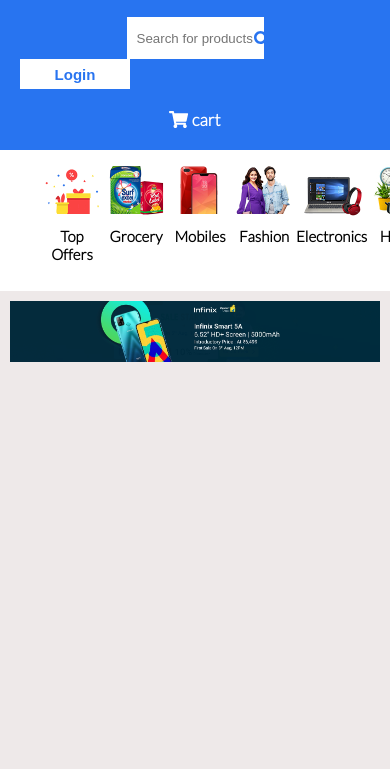
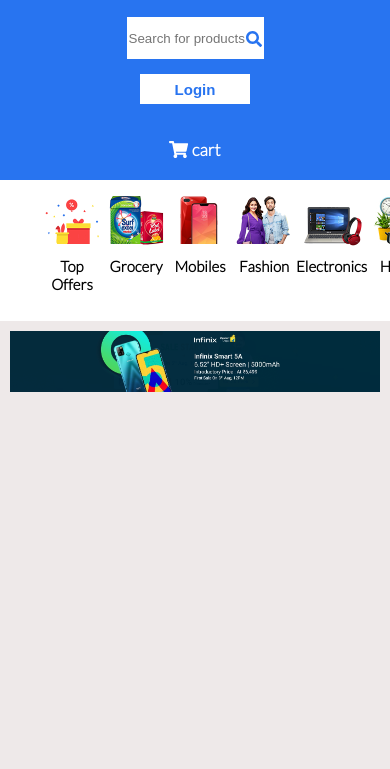
Before and after one commit to VaibhavShanbhag/Flipkart-Clone, a plain HTML site: page index.html in a window 390 px wide. Shown: the part 75-844 px from the top of the page. Drawn offline with Linux system fonts and the light colour scheme.

Commit message:
Changes to responsive css file

```diff
--- a/css/responsive.css
+++ b/css/responsive.css
@@ -1,4 +1,4 @@
-@media screen and (max-width:1065px) and (min-width:300px) {
+@media screen and (max-width:1065px){
     nav{
         flex-direction: column;
     }
@@ -17,8 +17,12 @@
         margin: 0 auto;
     }
 
-    .searchbar .search-icon{
-        align-content: flex-end;
+    nav .login{
+        margin: 15px auto;
+    }
+
+    nav .cart{
+        margin: 0px auto;
     }
 
 }
--- a/css/style.css
+++ b/css/style.css
@@ -45,6 +45,7 @@
 
 nav .searchbar{
     display: flex;
+    justify-content: center;
     align-items: center;
     background-color: white;
     width: 30vw;
@@ -66,9 +67,7 @@
 }
 
 .login{
-    display: flex;
-    align-items: center;
-    margin: 0 24px 0 20px;
+    margin: 15px 24px 0 20px;
 }
 
 nav .login .login-btn{
@@ -85,9 +84,6 @@
 }
 
 .cart{
-    display: flex;
-    justify-content: center;
-    align-items: center;
     padding: 20px;
 }
 
```
